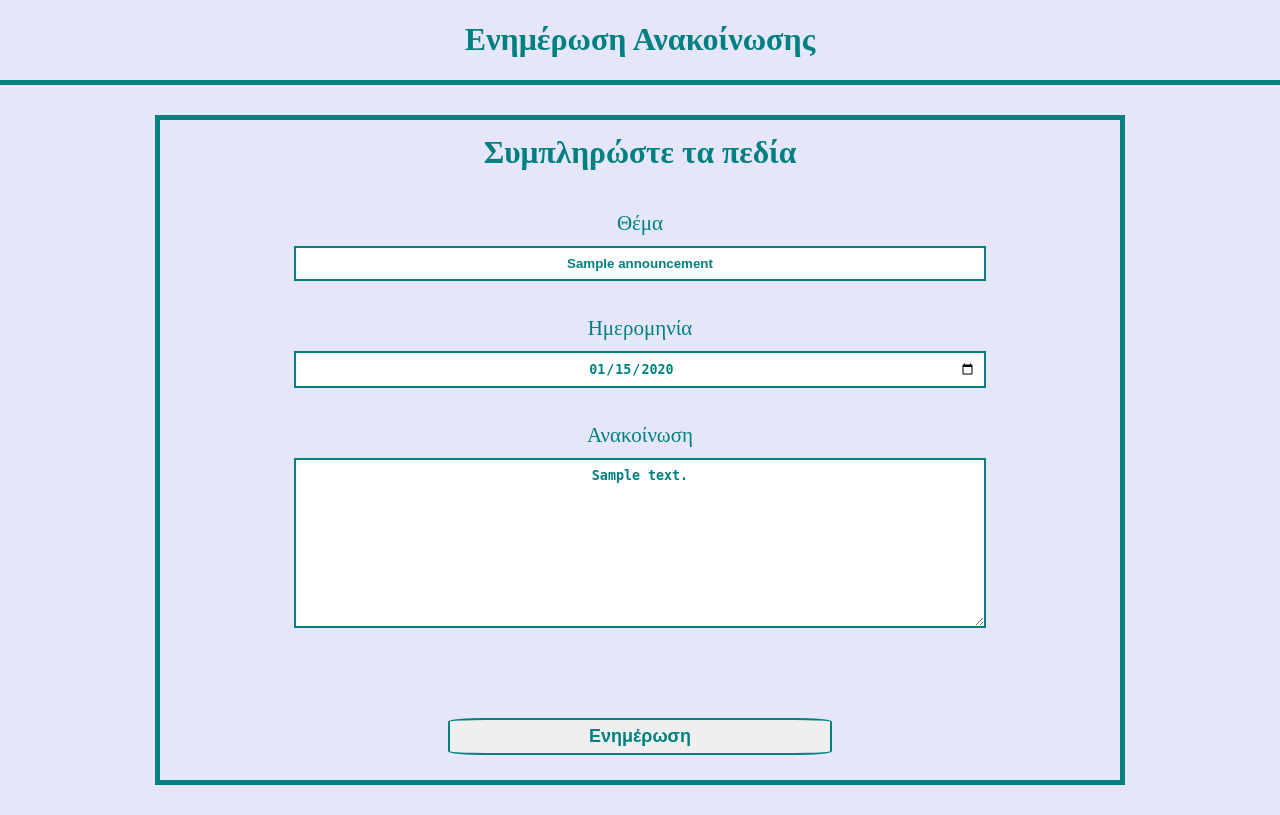
After one commit to AndreasNbt/EPD_Project, a PHP site: page /tutor_update_announcement.php?id=1 in a window 1280 px wide. The commit adds this page. Run offline with PHP 8.4, Linux system fonts and the light colour scheme; tables that the repository leaves empty hold one stand-in row (values such as "Sample post").

Commit message:
tutor can now upload new announcements, and both edit and delete announcements

```diff
--- a/styles.css
+++ b/styles.css
@@ -221,6 +221,15 @@ button:hover,.button:hover {
 }
 
 .announcement-field {
+    color: teal;
+    font-weight: bold;
     display: block;
     margin: 10px auto;
+    text-align: center;
 }
+
+.announcement-button {
+    border: 1px solid rgb(133, 50, 50);
+    margin-right: 20px;
+    padding: 3px 5px;
+}
--- /dev/null
+++ b/tutor_update_announcement.php
@@ -0,0 +1,70 @@
+<!DOCTYPE html>
+<html lang="en">
+<head>
+    <meta charset="UTF-8">
+    <meta http-equiv="X-UA-Compatible" content="IE=edge">
+    <meta name="viewport" content="width=device-width, initial-scale=1.0">
+    <link rel="stylesheet" href="styles.css">
+    <title>Ενημέρωση Ανακοίνωσης</title>
+</head>
+<body>
+
+    <?php
+
+        include "PHP_Back_End/db_connection.php";
+
+        $announcementID = $_GET['id'];
+
+        $sql = "SELECT subject, date, content
+                FROM announcements
+                WHERE announcements.ID = $announcementID";
+
+        $res = $con->query($sql);
+        $row = mysqli_fetch_row($res);
+
+        $subject = $row[0];
+        $date = $row[1];
+        $content = $row[2];
+
+    ?>
+
+    <div class="main flex-column">
+
+        <div class="header teal big-border-bottom">
+            <h1> Ενημέρωση Ανακοίνωσης </h1>
+        </div>
+
+            <div class="content flex jc-center">
+                <div class="description-container flex-column teal big-border center p0">
+                    <h2 class="teal mb">Συμπληρώστε τα πεδία</h2>
+                    <div class="flex-column mt">
+                        <form action="PHP_Back_End/update_announcement.php" method="post">
+                            <div class="flex-column">
+                                <label for="email">Θέμα</label>
+                                <?php echo" <input id='email' type='text' class='input-field announcement-field thin-border' name='subject' value='$subject' required>" ?>
+
+                            </div>
+                            <br>
+                            <div class="flex-column">
+                                <label for="date">Ημερομηνία</label>
+                                <?php echo" <input id='date' type='date' class='input-field thin-border announcement-field center' name='date' value=$date required>" ?>
+                            </div>
+                            <br>
+                            <div class="flex-column">
+                                <label for="content">Ανακοίνωση</label>
+                               <?php echo" <textarea id='content' class='input-field announcement-field thin-border' name='content' cols='30' rows='10'>$content</textarea>" ?>
+                            </div>
+
+                          <?php echo" <button class='sign-btn thin-border teal' name='id' value=$announcementID type='submit'>Ενημέρωση</button> " ?>
+                        </form>
+                    </div>
+                        <br>
+
+
+                </div>
+            </div>
+    </div>
+
+
+</body>
+</html>
```
Also changed, not shown: PHP_Back_End/delete_announcement.php (added, +17 -0 lines), PHP_Back_End/update_announcement.php (added, +46 -0 lines), announcement.php (+13 -4 lines).
